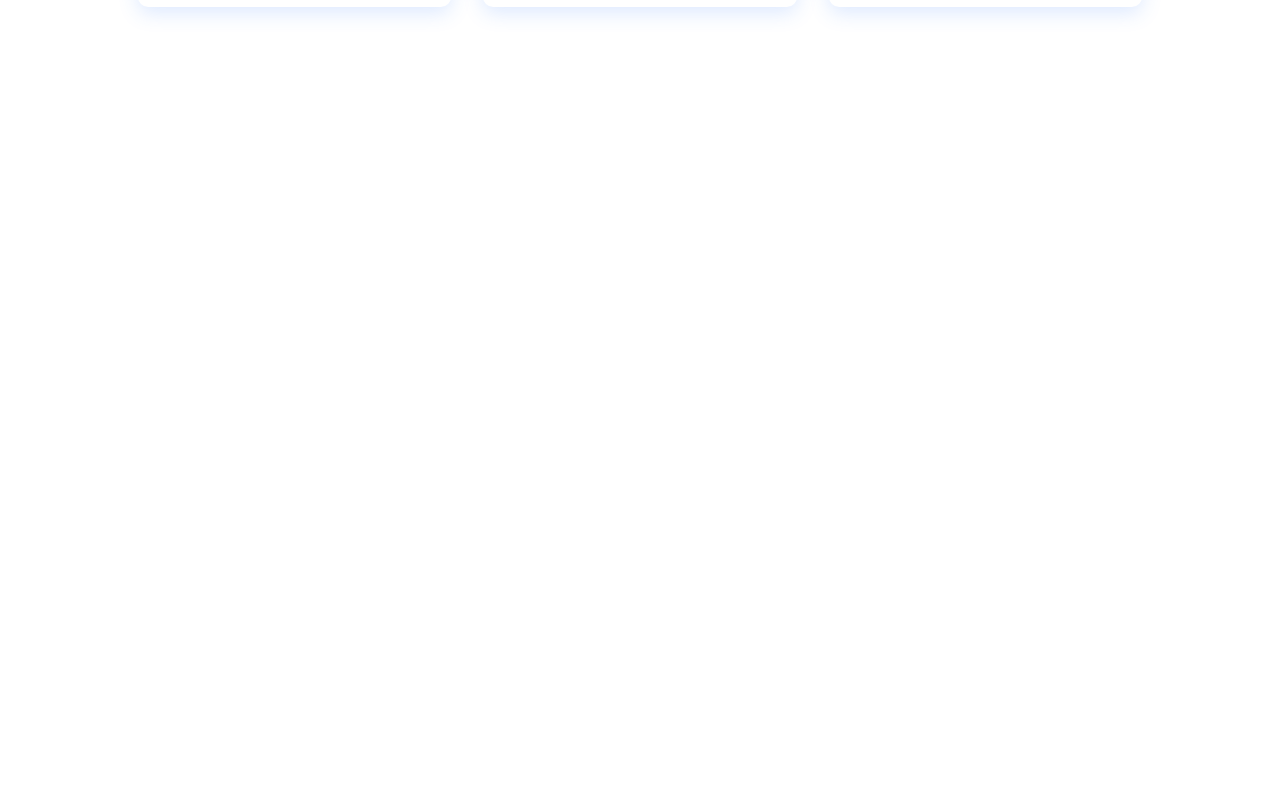
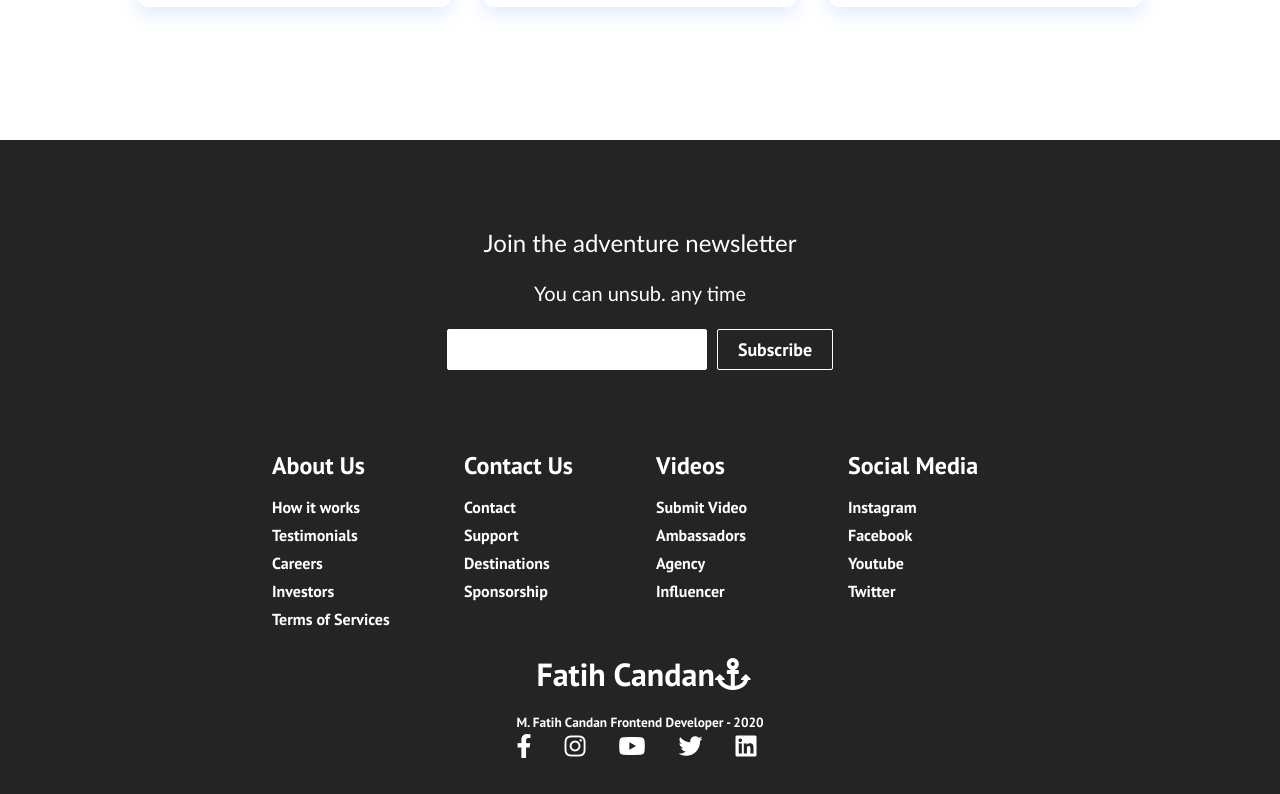
Before and after one commit to mfcandan/react-landingpage, a React (Create React App) app: page / in a window 1280 px wide. Shown: the part 1785-2579 px from the top of the page. Before the commit the page ends 1925 px from the top, so only its background shows below. Built offline with nearby package versions, Linux system fonts and the light colour scheme.

Commit message:
Footer Created

```diff
--- /dev/null
+++ b/src/components/Footer.css
@@ -0,0 +1,163 @@
+.footer-container {
+    background-color: #242424;
+    padding: 4rem 0 2rem 0;
+    display: flex;
+    flex-direction: column;
+    justify-content: center;
+    align-items: center;
+  }
+
+  .footer-subscription {
+    display: flex;
+    flex-direction: column;
+    justify-content: center;
+    align-items: center;
+    text-align: center;
+
+    margin-bottom: 24px;
+    padding: 24px;
+    color: #fff;
+  }
+
+  .footer-subscription > p {
+    font-family: 'Trebuchet MS', 'Lucida Sans Unicode', 'Lucida Grande',
+      'Lucida Sans', Arial, sans-serif;
+  }
+
+  .footer-subscription-heading {
+    margin-bottom: 24px;
+    font-size: 24px;
+  }
+
+  .footer-subscription-text {
+    margin-bottom: 24px;
+    font-size: 20px;
+  }
+
+  .footer-input {
+    padding: 8px 20px;
+    border-radius: 2px;
+    margin-right: 10px;
+    outline: none;
+    border: none;
+    font-size: 18px;
+    margin-bottom: 16px;
+    border: 1px solid #fff;
+  }
+
+  .footer-links {
+    width: 100%;
+    max-width: 1000px;
+    display: flex;
+    justify-content: center;
+  }
+
+  .footer-link-wrapper {
+    display: flex;
+  }
+
+  .footer-link-items {
+    display: flex;
+    flex-direction: column;
+    align-items: flex-start;
+    margin: 16px;
+    text-align: left;
+    width: 160px;
+    box-sizing: border-box;
+  }
+
+  .footer-link-items h2 {
+    margin-bottom: 16px;
+  }
+
+  .footer-link-items > h2 {
+    color: #fff;
+  }
+
+  .footer-link-items a {
+    color: #fff;
+    text-decoration: none;
+    margin-bottom: 0.5rem;
+  }
+
+  .footer-link-items a:hover {
+    color: #e9e9e9;
+    transition: 0.3s ease-out;
+  }
+
+  .footer-email-form h2 {
+    margin-bottom: 2rem;
+  }
+
+  .footer-input::placeholder {
+    color: #b1b1b1;
+  }
+
+  /* Social Icons */
+  .social-icon-link {
+    color: #fff;
+    font-size: 24px;
+  }
+
+  .social-media {
+    max-width: 1000px;
+    width: 100%;
+  }
+
+  .social-media-wrap {
+    display: flex;
+    justify-content: space-between;
+    align-items: center;
+    width: 90%;
+    max-width: 1000px;
+    margin: 40px auto 0 auto;
+  }
+
+  .social-icons {
+    display: flex;
+    justify-content: space-between;
+    align-items: center;
+    width: 240px;
+  }
+
+  .social-logo {
+    color: #fff;
+    justify-self: start;
+    margin-left: 20px;
+    cursor: pointer;
+    text-decoration: none;
+    font-size: 2rem;
+    display: flex;
+    align-items: center;
+    margin-bottom: 16px;
+  }
+
+  .website-rights {
+    color: #fff;
+    margin-bottom: 16px;
+  }
+
+  @media screen and (max-width: 820px) {
+    .footer-links {
+      padding-top: 2rem;
+    }
+
+    .footer-input {
+      width: 100%;
+    }
+
+    .btn {
+      width: 100%;
+    }
+
+    .footer-link-wrapper {
+      flex-direction: column;
+    }
+
+    .social-media-wrap {
+      flex-direction: column;
+    }
+  }
+
+  @media screen and (max-width: 768px) {
+  }
--- /dev/null
+++ b/src/components/Footer.js
@@ -0,0 +1,111 @@
+import React from 'react'
+import { Link } from 'react-router-dom'
+import { Button } from './Button'
+import './Footer.css'
+
+function Footer() {
+    return (
+        <div className='footer-container'>
+            <section className='footer-subscription'>
+                <p className="footer-subscription-heading">
+                    Join the adventure newsletter
+                </p>
+                <p className="footer-subscription-text">
+                    You can unsub. any time
+                </p>
+                <form>
+                    <input type="email" name="email" placeholde="Your email" className="footer-input"/>
+                    <Button buttonStyle='btn--outline'>Subscribe</Button>
+                </form>
+            </section>
+            <div className="footer-links">
+                <div className="footer-link-wrapper">
+                    <div className="footer-link-items">
+                        <h2>About Us</h2>
+                        <Link to="/sign-up">How it works</Link>
+                        <Link to="/">Testimonials</Link>
+                        <Link to="/">Careers</Link>
+                        <Link to="/">Investors</Link>
+                        <Link to="/">Terms of Services</Link>
+                    </div>
+                    <div className="footer-link-items">
+                        <h2>Contact Us</h2>
+                        <Link to="/">Contact</Link>
+                        <Link to="/">Support</Link>
+                        <Link to="/">Destinations</Link>
+                        <Link to="/">Sponsorship</Link>
+                    </div>
+                </div>
+                <div className="footer-link-wrapper">
+                    <div className="footer-link-items">
+                        <h2>Videos</h2>
+                        <Link to="/">Submit Video</Link>
+                        <Link to="/">Ambassadors</Link>
+                        <Link to="/">Agency</Link>
+                        <Link to="/">Influencer</Link>
+                    </div>
+                    <div className="footer-link-items">
+                        <h2>Social Media</h2>
+                        <Link to="/p">Instagram</Link>
+                        <Link to="/">Facebook</Link>
+                        <Link to="/">Youtube</Link>
+                        <Link to="/">Twitter</Link>
+                    </div>
+                </div>
+            </div>
+            <section className="socail-media-wrap">
+                <div className="footer-logo">
+                    <Link className="social-logo">
+                        Fatih Candan <i className="fas fa-anchor" />
+                    </Link>
+                </div>
+                <small className="website-rights">M. Fatih Candan Frontend Developer - 2020</small>
+                <div className="social-icons">
+                    <Link
+                    className="social-icon-link facebook"
+                    to='/'
+                    target="_blank"
+                    aria-label="Facebook"
+                    >
+                        <i className="fab fa-facebook-f"></i>
+                    </Link>
+                    <Link
+                    className="social-icon-link instagram"
+                    to='/'
+                    target="_blank"
+                    aria-label="Instagram"
+                    >
+                        <i className="fab fa-instagram"></i>
+                    </Link>
+                    <Link
+                    className="social-icon-link youtube"
+                    to='/'
+                    target="_blank"
+                    aria-label="youtube"
+                    >
+                        <i className="fab fa-youtube"></i>
+                    </Link>
+                    <Link
+                    className="social-icon-link twitter"
+                    to='/'
+                    target="_blank"
+                    aria-label="twitter"
+                    >
+                        <i className="fab fa-twitter"></i>
+                    </Link>
+                    <Link
+                    className="social-icon-link linkedin"
+                    to='/'
+                    target="_blank"
+                    aria-label="linkedin"
+                    >
+                        <i className="fab fa-linkedin"></i>
+                    </Link>
+                </div>
+            </section>
+
+        </div>
+    )
+}
+
+export default Footer
--- a/src/components/pages/Home.js
+++ b/src/components/pages/Home.js
@@ -1,13 +1,15 @@
 import React from 'react';
 import '../../App.css'
 import Cards from '../Cards';
+import Footer from '../Footer';
 import HeroSection from '../HeroSection'
 
 function Home () {
     return(
         <>
             <HeroSection />
-            <Cards/>
+            <Cards />
+            <Footer />
         </>
     );
 }
```
